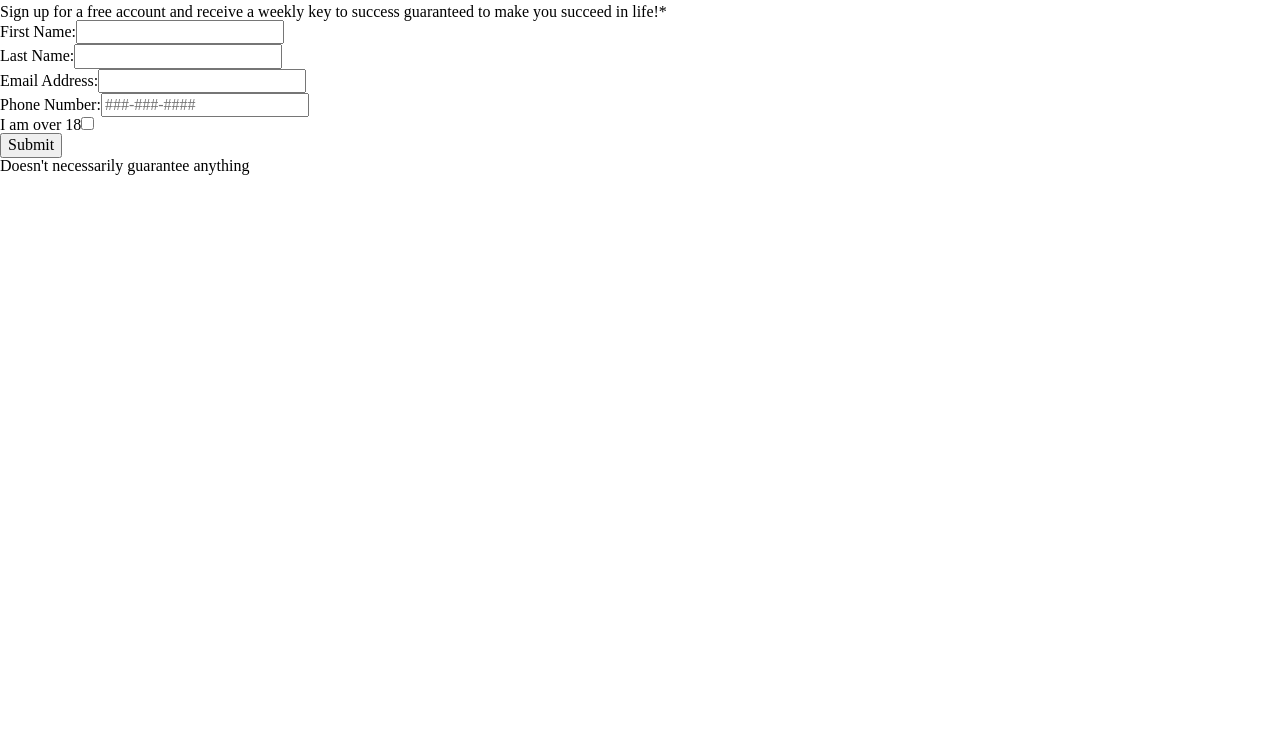
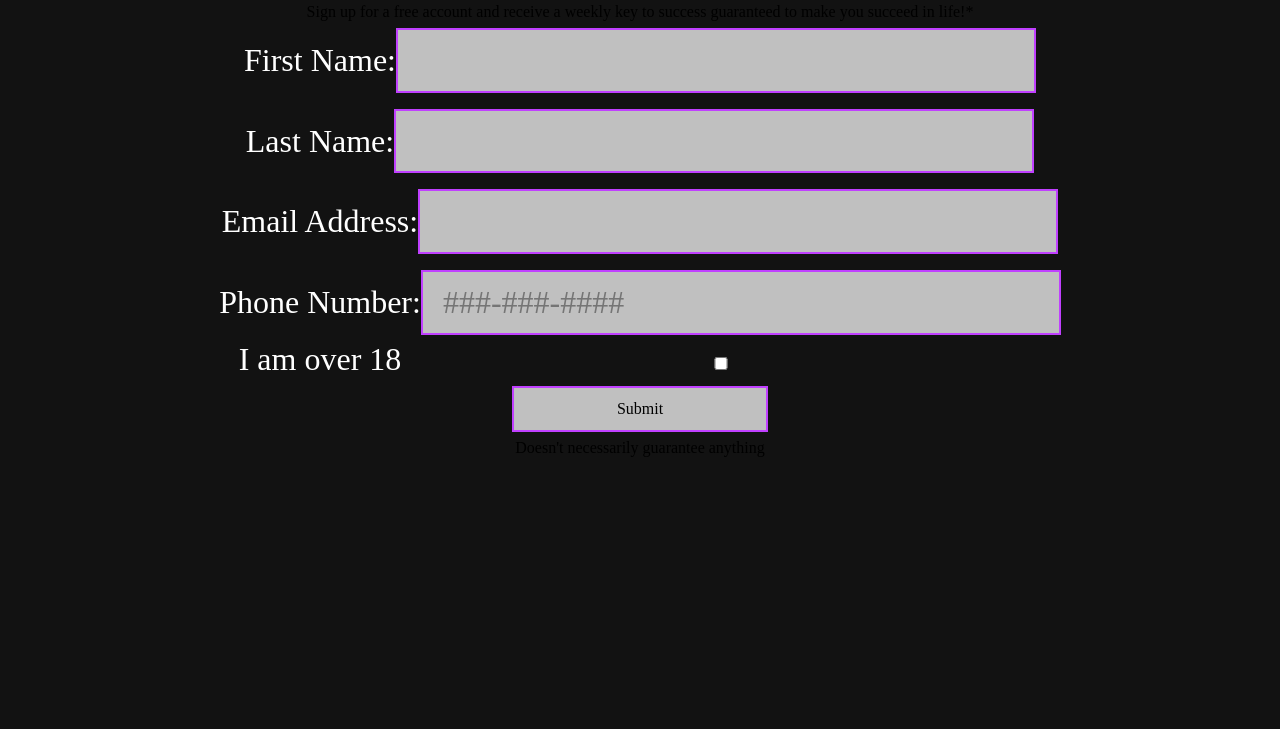
Before and after one commit to tacostahern/Project-1-362, a plain HTML site: page index.html in a window 1280 px wide. Shown: the part 71-800 px from the top of the page. Drawn offline with Linux system fonts and the light colour scheme; files that its build step writes are made by us from their sources.

Commit message:
created style.css

```diff
--- a/index.html
+++ b/index.html
@@ -5,7 +5,7 @@
     <meta charset="utf-8" />
     <meta name="viewport" content="width=device-width,initial-scale=1.0,shrink-to-fit=no" />
     <link rel="stylesheet" media="screen" href="css/reset.css" />
-    <link rel="stylesheet" media="screen" href="css/screen.css" />
+    <link rel="stylesheet" media="screen" href="css/style.css" />
   </head>
   <body>
     <h1>They Keys to Success</h1>
--- /dev/null
+++ b/style.css
@@ -0,0 +1,53 @@
+body {
+  background: #121212;
+  text-align: center;
+}
+
+h1 {
+  color: white;
+}
+
+label {
+  color: white;
+  font-size: 2em;
+}
+
+input {
+  width: 80%;
+  padding: 12px 20px;
+  margin: 8px 0;
+  box-sizing: border-box;
+  border: none;
+  background-color: #C0C0C0;
+  transition: width 0.4s ease-in-out;
+}
+
+input:focus {
+    width: 100%;
+  }
+
+input[type=submit] {
+  width: 20%;
+}
+
+@media only screen and (min-width: 480px) {
+  input {
+    width: 70%;
+    border:2px solid #0040FF;
+  }
+
+  input:focus {
+    width: 70%;
+  }
+}
+
+@media only screen and (min-width: 992px) {
+  input {
+    width: 50%;
+    border:2px solid #C040FF;
+  }
+
+  input:focus {
+    width: 50%;
+  }
+}
```
